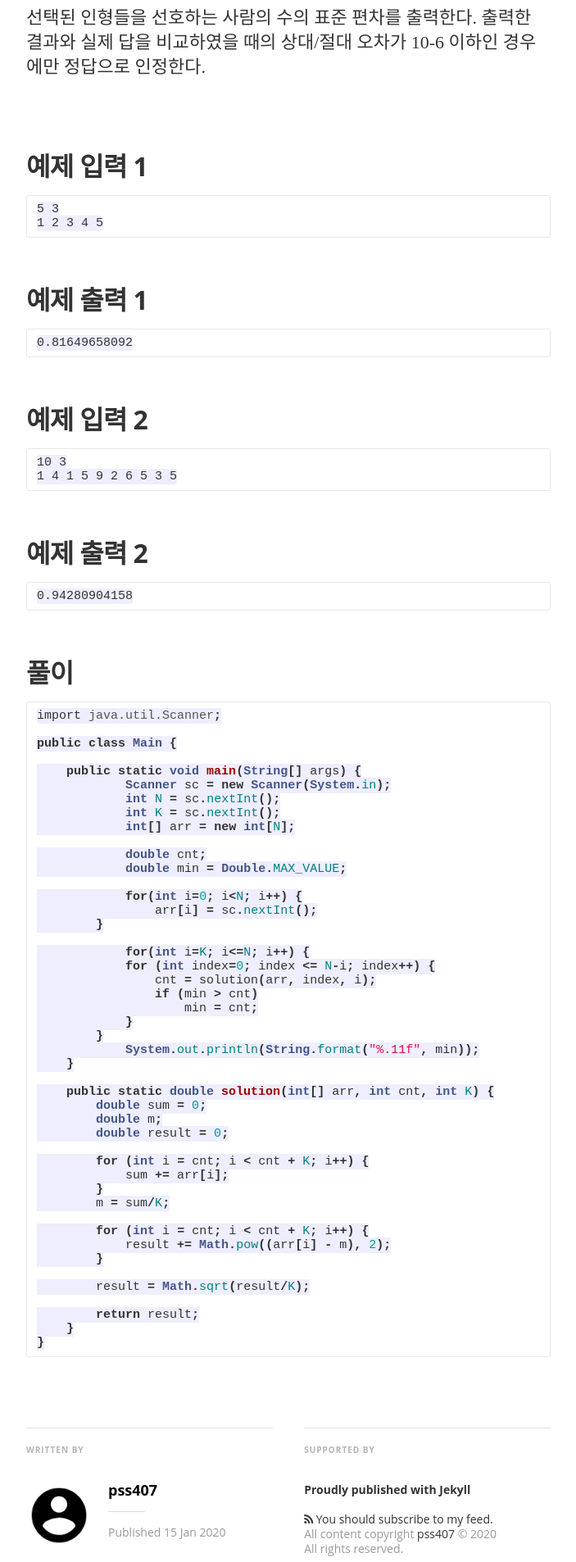
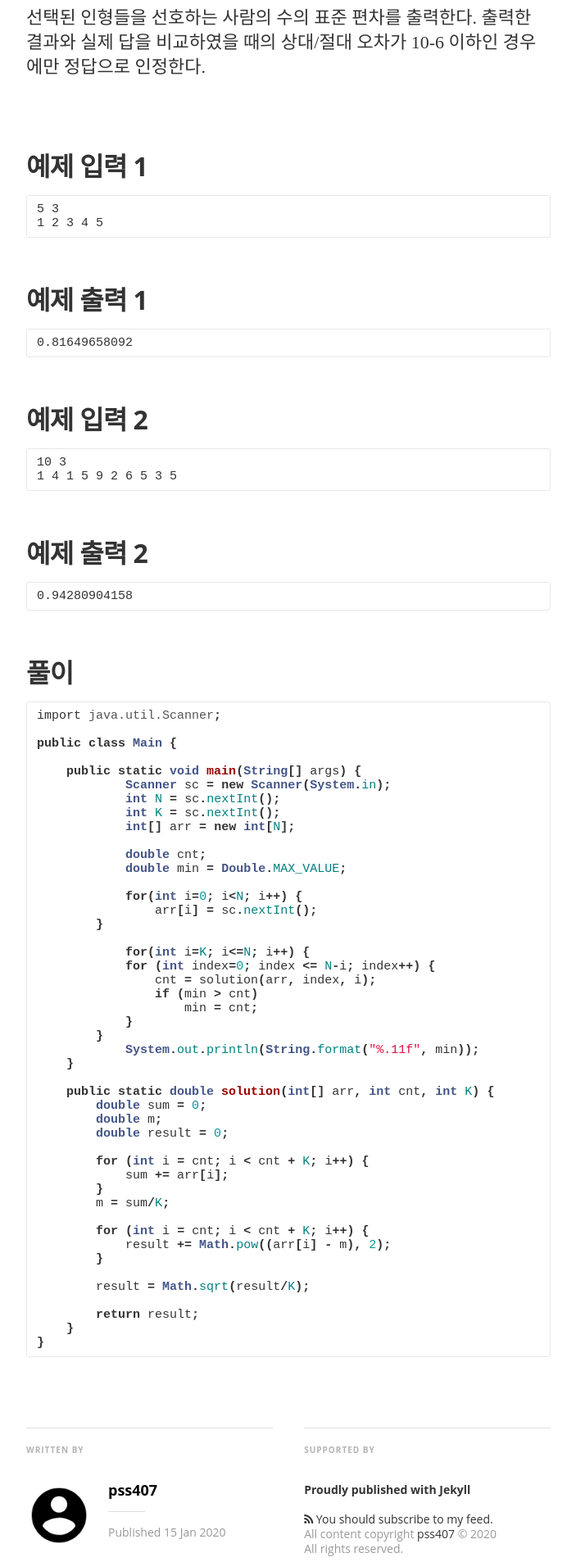
Before and after one commit to pss407/pss407.github.io, a Jekyll site: the page built from _posts/2020-01-22-백준.markdown, in a window 1280 px wide. Shown: the part 2341-4247 px from the top of the page at 82% size, without its empty margins (288-991 px from the left). Built offline with Jekyll 4.4.1, drawn with Linux system fonts in a browser that asks for light colours; nearby versions of some CDN libraries; some web fonts are replaced.

Commit message:
Update main.sass

```diff
--- a/css/main.sass
+++ b/css/main.sass
@@ -607,7 +607,7 @@ code
   font-size: 15px
   border: 1px solid #e8e8e8
   border-radius: 3px
-  background-color: #eef
+  background-color: #fff
 
 code
   padding: 1px 5px
```
